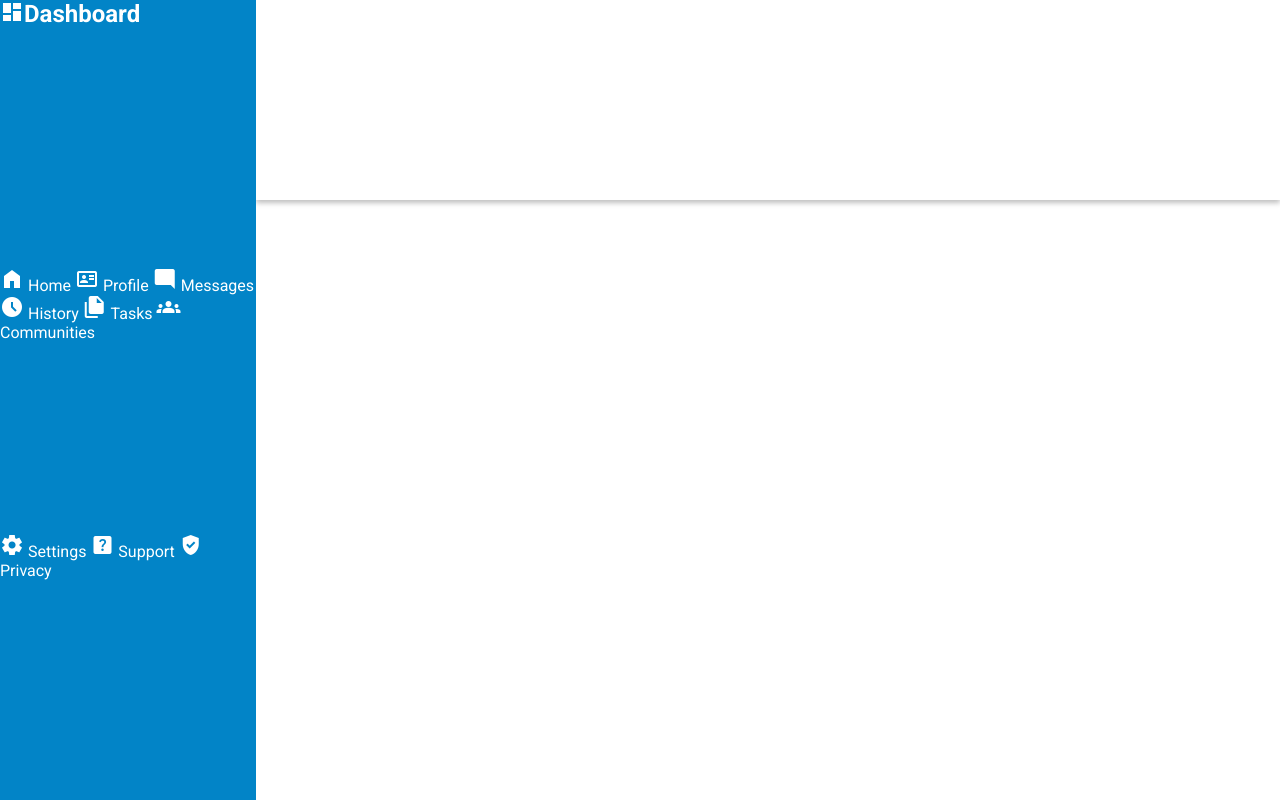
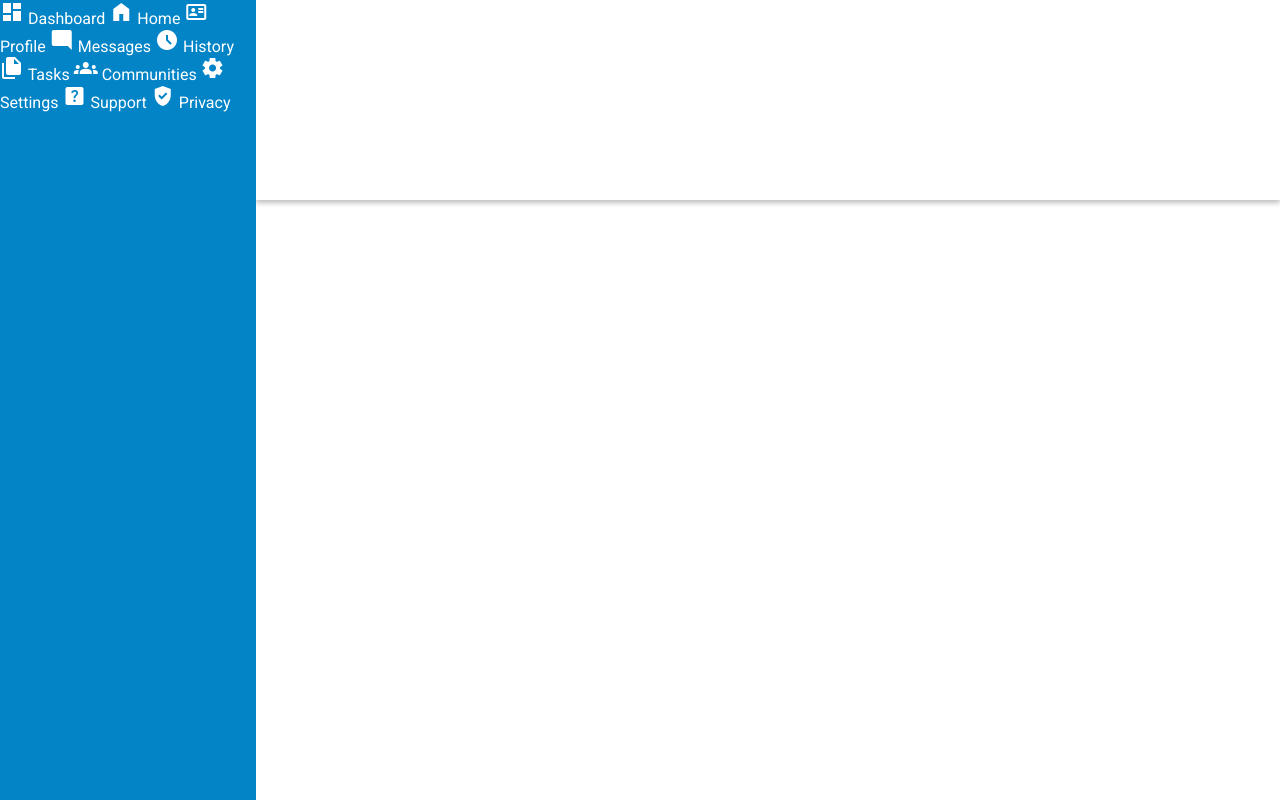
Before and after one commit to Murfew/Admin-Dashboard, a plain HTML site: page index.html in a window 1280 px wide. Drawn offline with nearby package versions, Linux system fonts and the light colour scheme.

Commit message:
remove the sidebar grid layouts to come back to later

```diff
--- a/index.html
+++ b/index.html
@@ -19,11 +19,8 @@
   <body>
     <div class="header"></div>
     <div class="sidebar">
-      <div class="top">
       <span class="material-symbols-outlined">dashboard</span>
       <span>Dashboard</span>
-      </div>
-      <div class="main">
       <span class="material-symbols-outlined">home</span>
       <span>Home</span>
       <span class="material-symbols-outlined unfilled">id_card</span>
@@ -36,8 +33,6 @@
       <span>Tasks</span>
       <span class="material-symbols-outlined">groups</span>
       <span>Communities</span>
-      </div>
-      <div class="extra">
       <span class="material-symbols-outlined">settings</span>
       <span>Settings</span>
       <span class="material-symbols-outlined">help_center</span>
@@ -45,7 +40,6 @@
       <span class="material-symbols-outlined">verified_user</span>
       <span>Privacy</span>
     </div>
-    </div>
     <di class="main-content"></di>
   </body>
 </html>
--- a/styles.css
+++ b/styles.css
@@ -17,17 +17,7 @@ body {
 .sidebar {
   background-color: #0284c7;
   grid-area: 1 / 1 / 3 / 1;
-  display: grid;
-  grid-template-rows: repeat(3, 1fr);
   color: white;
-}
-
-.top {
-  display: grid;
-  grid-template-columns: repeat(2, max-content);
-  grid-row: 1;
-  font-size: 1.5em;
-  font-weight: bold;
 }
 
 .material-symbols-outlined {
```
Lines whose indentation alone changed are shown as unchanged.
